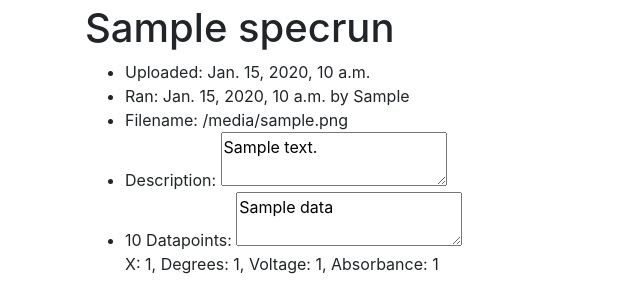
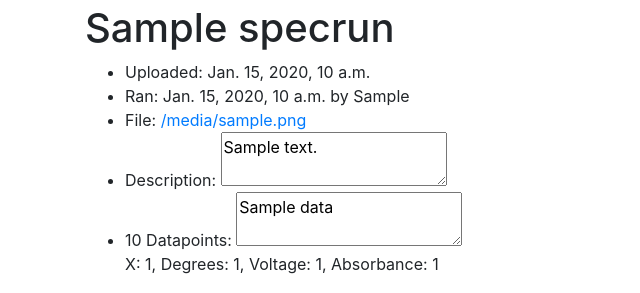
Before and after one commit to TWalkerSMCM/COSC4012020, a Django app: template cd_spec_viewer_web/cd_spec_viewer_web/templates/cdspec/detail.html in a window 1280 px wide. Shown: the part 56-349 px from the top of the page, without its empty margins (0-640 px from the left). Run offline with Django 3.2, Linux system fonts and the light colour scheme; the template is opened without the code that fills it: most values are stand-ins (such as "Sample title", 1, 10 or a date in 2020); data that the repository does not hold is empty; some libraries are stand-ins or nearby versions.

Commit message:
Added Download Functionality

```diff
--- a/cd_spec_viewer_web/cd_spec_viewer_web/templates/cdspec/detail.html
+++ b/cd_spec_viewer_web/cd_spec_viewer_web/templates/cdspec/detail.html
@@ -4,7 +4,7 @@
 <ul>
 <li>Uploaded: {{specrun.upload_date}}</li>
 <li>Ran: {{specrun.run_date}} by {{specrun.run_user}}</li>
-<li>Filename: {{specrun.source_file}}</li>
+<li>File: <a href="{{specrun.source_file.url}}">{{specrun.source_file}}</li></a>
 <li>Description: <textarea>{{specrun.run_description}}</textarea></li>
 <li>{{specrun.data_points}} Datapoints: <textarea>{{specrun.data}}</textarea><br>
 X: {{specrun.x_index}}, Degrees: {{specrun.degrees_index}}, Voltage: {{specrun.voltage_index}}, Absorbance: {{specrun.absorbance_index}}</li>
```
